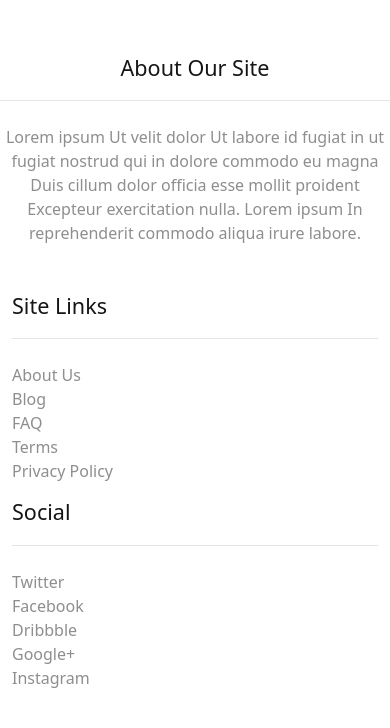
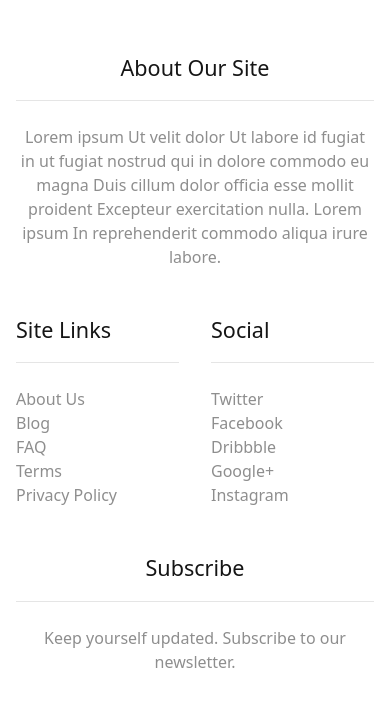
Before and after one commit to phan-tang/blogs-management-system, a Next.js app: page /auth/login in a window 390 px wide. Shown: the part 976-1704 px from the top of the page. Built offline with nearby package versions, Linux system fonts and the light colour scheme.

Commit message:
Add code to make footer responsive

```diff
--- a/src/app/components/footer/footer.module.scss
+++ b/src/app/components/footer/footer.module.scss
@@ -5,7 +5,19 @@
             .footerInfo,
             .footerSubscribe {
                 text-align: center;
-                padding: 2rem 0;
+                padding: 2rem 1rem;
+            }
+        }
+    }
+
+    @media only screen and (max-width:576px) {
+        .footerMain {
+
+            .siteLinks,
+            .socialLinks {
+                width: 50%;
+                display: inline-block;
+                padding: 0 1rem;
             }
         }
     }
```
